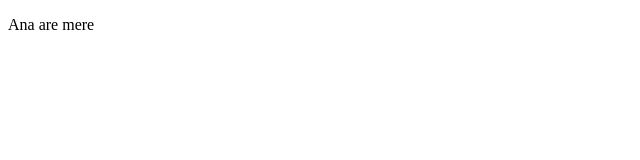
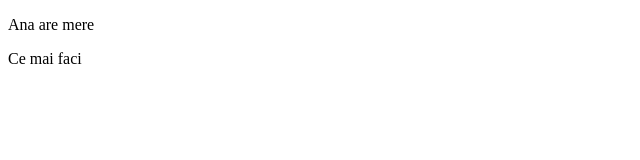
Before and after one commit to AndreeaBSA/js-basics, a plain HTML site: page index.html in a window 1280 px wide. Shown: the full height of the page, 0-640 px from the left. Drawn offline with Linux system fonts and the light colour scheme.

Commit message:
Update index.html

```diff
--- a/index.html
+++ b/index.html
@@ -8,6 +8,7 @@
 <body>
 
     <p>Ana are mere</p>
+    <p>Ce mai faci</p>
 
 </body>
 </html>
```
